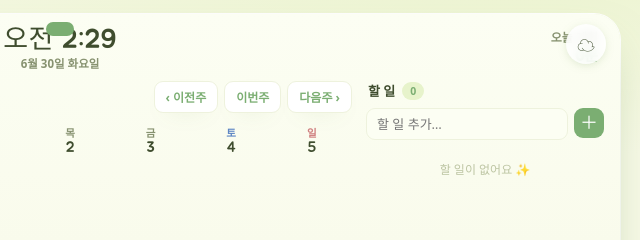
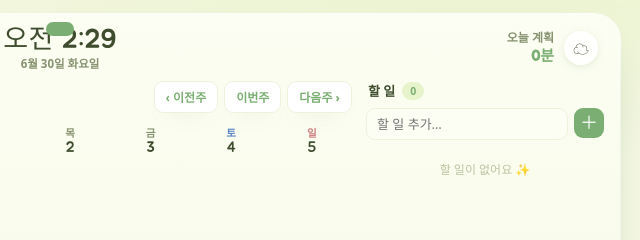
Before and after one commit to heroine418-hub/sprout, a plain HTML site: page index.html in a window 1280 px wide. Shown: the top 240 px of the page, 580-1220 px from the left. Drawn offline with nearby package versions, Linux system fonts and the light colour scheme; a web font is replaced by a local one.

Commit message:
Add files via upload

```diff
--- a/index.html
+++ b/index.html
@@ -396,9 +396,6 @@
     header{grid-template-columns:1fr auto;gap:8px;
       padding:calc(8px + env(safe-area-inset-top)) 16px 6px}
     .greet{display:none}
-
-    /* 모바일: 가운데 큰 시계와 겹치지 않게 클라우드 버튼을 왼쪽으로 이동 */
-    #cloudBtn{ left:14px; right:auto; width:34px; height:34px; font-size:15px; }
     #browseBanner{ top:calc(52px + env(safe-area-inset-top)); }
 
     /* PLANNER — one scrollable column, week-grid first */
@@ -584,16 +581,17 @@
   <header>
     <div class="greet"><div class="eyebrow">Sprout</div><h1 id="greet">오늘도 한 칸씩 🌱</h1></div>
     <div class="now-clock"><div class="nc-t" id="ncTime">--:--:--</div><div class="nc-d" id="ncDate"></div></div>
-    <div class="hstat" id="hstat"></div>
+    <div class="hstat" id="hstat" style="display:flex;align-items:center;justify-content:flex-end;gap:10px">
+      <span id="hstatText"></span>
+      <button id="cloudBtn" aria-label="클라우드 / 로그인" style="
+        flex:0 0 auto;width:34px;height:34px;border:0;border-radius:50%;
+        background:rgba(255,255,255,.85);backdrop-filter:blur(6px);
+        box-shadow:0 2px 12px -4px rgba(110,150,80,.4);
+        font-size:16px;cursor:pointer;display:flex;align-items:center;justify-content:center;color:var(--ink)">☁</button>
+    </div>
   </header>
 
-  <!-- ☁ 클라우드 버튼 + 배너 (cloud.js가 동작하면 보임) -->
-  <button id="cloudBtn" aria-label="클라우드 / 로그인" style="
-    position:absolute;right:14px;top:calc(10px + env(safe-area-inset-top));z-index:50;
-    width:40px;height:40px;border:0;border-radius:50%;
-    background:rgba(255,255,255,.85);backdrop-filter:blur(6px);
-    box-shadow:0 2px 12px -4px rgba(110,150,80,.4);
-    font-size:18px;cursor:pointer;display:flex;align-items:center;justify-content:center;color:var(--ink)">☁</button>
+  <!-- ☁ 클라우드 배너/시트 -->
   <div id="browseBanner" hidden style="
     position:absolute;top:calc(8px + env(safe-area-inset-top));left:50%;transform:translateX(-50%);
     z-index:50;background:var(--green-deep);color:#fff;font-weight:700;font-size:12px;
@@ -987,7 +985,7 @@
   const slotToMin=s=>START_MIN+s*10;
   const minToTop=m=>(m-START_MIN)/10*ROW;
 
-  function updateHeaderStat(){const tb=blocksOn(keyOf(today)).reduce((s,b)=>s+b.durMin,0);$('#hstat').innerHTML=`오늘 계획<br><b>${durLabel(tb)}</b>`;}
+  function updateHeaderStat(){const tb=blocksOn(keyOf(today)).reduce((s,b)=>s+b.durMin,0);const el=$('#hstatText');if(el)el.innerHTML=`오늘 계획<br><b>${durLabel(tb)}</b>`;}
 
   /* ===== mini cal ===== */
   function renderMini(){
```
